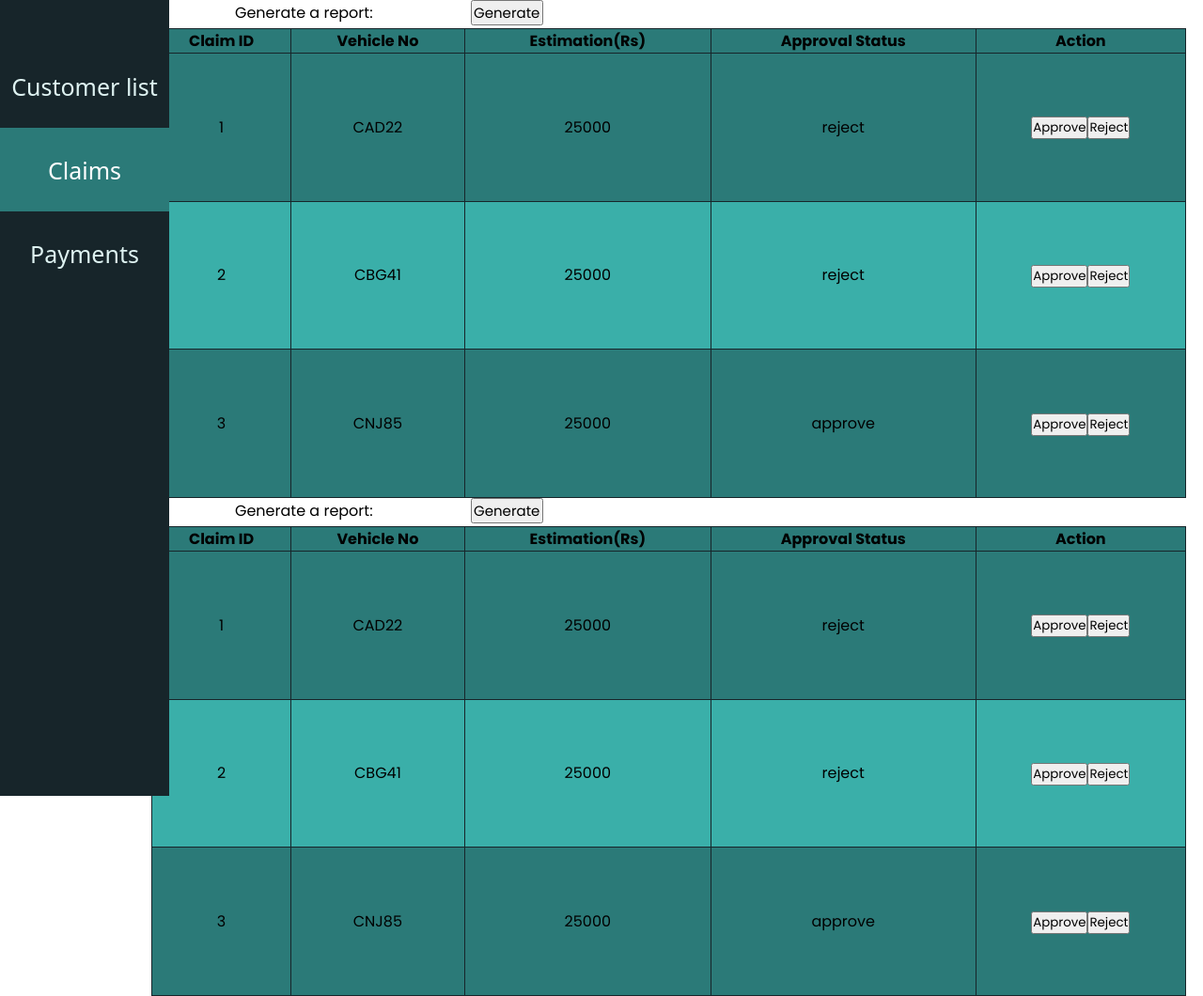
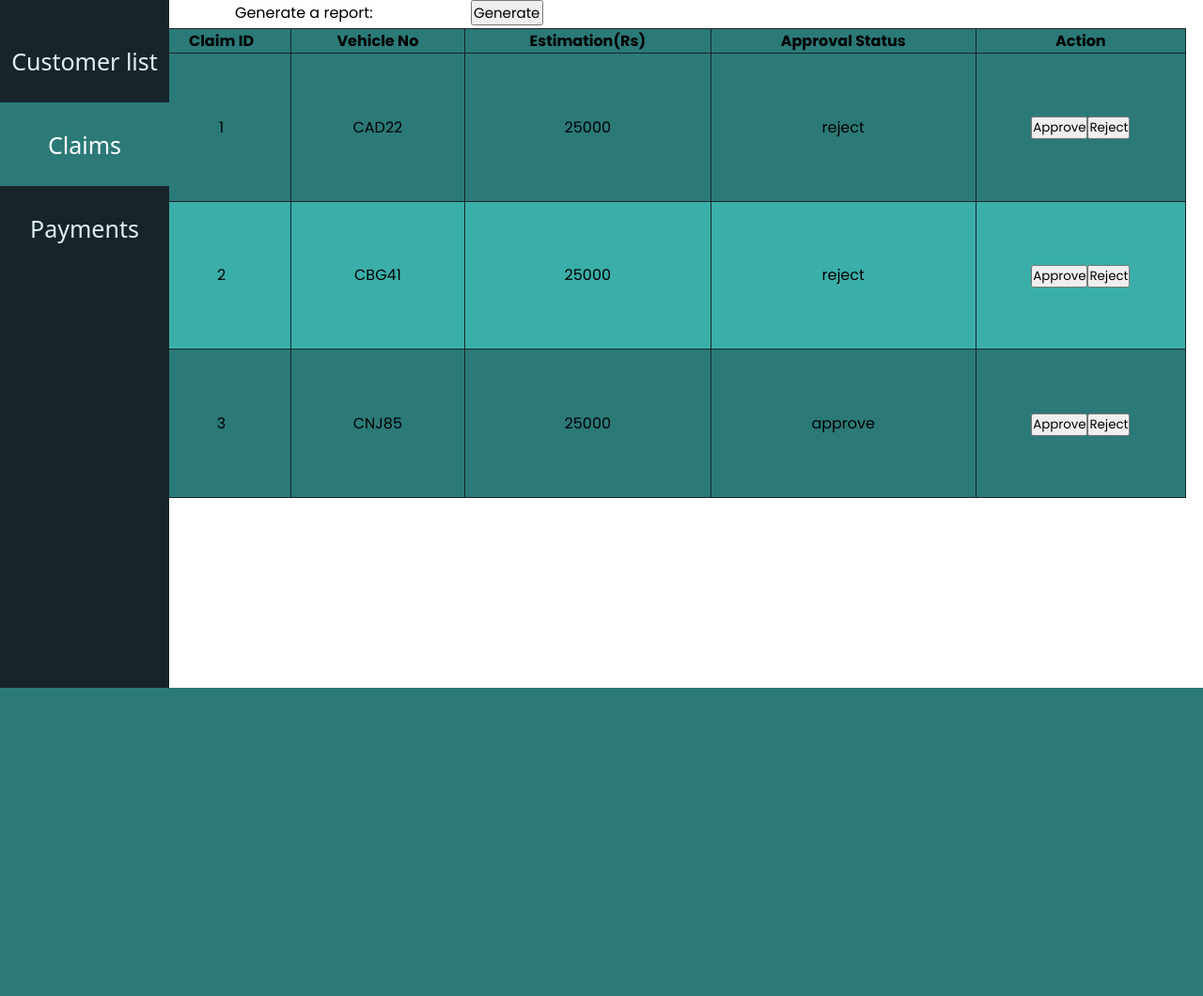
Before and after one commit to dishani02/Vehicle-Insurance-Management-System, a PHP site: page /claim_manager_claimlist.php in a window 1280 px wide. Shown: the part 68-1128 px from the top of the page at 94% size. After the commit the page ends 800 px from the top, so only its background shows below. Run offline with PHP 8.4, Linux system fonts and the light colour scheme; data comes from the database, SQL or seed files in the repository.

Commit message:
claim manager aluth

```diff
--- a/claim-manager-login.php
+++ b/claim-manager-login.php
@@ -39,7 +39,7 @@
                     $_SESSION['manager_id'] = $user['manager_id'];
                     $_SESSION['first_name'] = $user['first_name'];
 
-                    header('Location: claim-manager-dashboard.php');
+                    header('Location: claim_manager_claimlist.php');
                 }
                 else{
                     $errors['common'] = 'Invalid email / password';
--- a/claim_manager_claimlist.php
+++ b/claim_manager_claimlist.php
@@ -142,113 +142,3 @@
 
 </body>
 </html>
-<!DOCTYPE html>
-<html lang='en'>
-
-<head>
-    <meta charset="UTF-8">
-    <meta name="viewport" content="width=device-width, initial-scale=1.0">
-    <title>Claims Manager|Dashboard</title>
-    <link rel="stylesheet" href="css/manager_styles.css">
-
-</head>
-
-<body>
-    <?php require_once("inc/header.php")?>
-
-    <?php
-
-        require_once("config.php");
-    ?>
-
-
-<div class="sidebar">
-        <nav>
-            <ul>
-
-                <li><a href="claim_manager_customerlist.php">Customer list</a></li>
-                <li><a class ="active" href="claim_manager_claimlist.php">Claims</a></li>
-                <li><a href="claim_manager_paymentlist.php">Payments</a></li>
-            </ul>
-        </nav>
-    </div>
-
-    <div class="date">
-
-        <form action="">
-
-        <label class="label" for="submit">Generate a report:</label>
-        <input class="submit" type="submit" id="submit" value="Generate">
-        </form>
-    </div>
-
-
-    <div class="tabcontainer">
-
-    </div>
-    <div class='table-container'>
-        <table>
-            <thead>
-                <tr>
-                    <th>Claim ID</th>
-                    <th>Vehicle No</th>
-                    <th>Estimation(Rs)</th>
-                    <th>Approval Status</th>
-                    <th>Action</th>
-                </tr>
-            </thead>
-
-            <tbody>
-                <?php
-                    $sql="SELECT * FROM claim" ;
-
-                    $result=mysqli_query($conn,$sql);
-
-                    if(mysqli_num_rows($result)>0){
-                        while($row= mysqli_fetch_assoc($result)){
-                            echo "<tr>";
-                            echo "<td>".$row["claim_id"]."</td>";
-                            echo "<td>".$row["vehicle_id"]."</td>";
-                            echo "<td>".$row["amount"]."</td>";
-                            echo "<td id='status".$row["claim_id"]."'>".$row["status"]."</td>";
-                            echo "<td>";
-                            echo "<button onclick='updateStatus(".$row["claim_id"].", \"approve\")'>Approve</button>";
-                            echo "<button onclick='updateStatus(".$row["claim_id"].", \"reject\")'>Reject</button>";
-                            echo "</td>";
-                            echo "</tr>";
-                        }
-                    }
-
-                ?>
-
-
-            </tbody>
-        </table>
-
-    </div>
-
-    <script>
-        function updateStatus(claimId, newStatus) {
-            if (confirm("Are you sure you want to " + newStatus + " this claim?")) {
-                // Send AJAX request to update status
-                var xhr = new XMLHttpRequest();
-                xhr.onreadystatechange = function() {
-                    if (xhr.readyState === XMLHttpRequest.DONE) {
-                        if (xhr.status === 200) {
-                            // Update status in the table
-                            document.getElementById("status" + claimId).innerText = newStatus;
-                        } else {
-                            console.error("Error updating status:", xhr.status);
-                        }
-                    }
-                };
-                xhr.open("POST", "update_status.php", true);
-                xhr.setRequestHeader("Content-Type", "application/x-www-form-urlencoded");
-                xhr.send("claim_id=" + claimId + "&status=" + newStatus);
-            }
-        }
-    </script>
-
-
-</body>
-</html>
```
